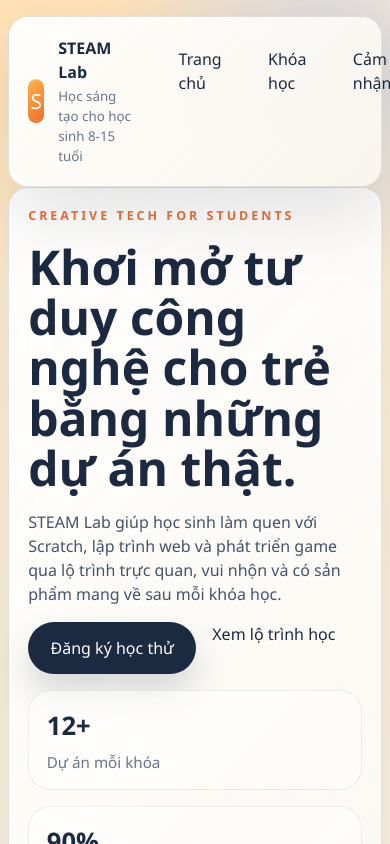
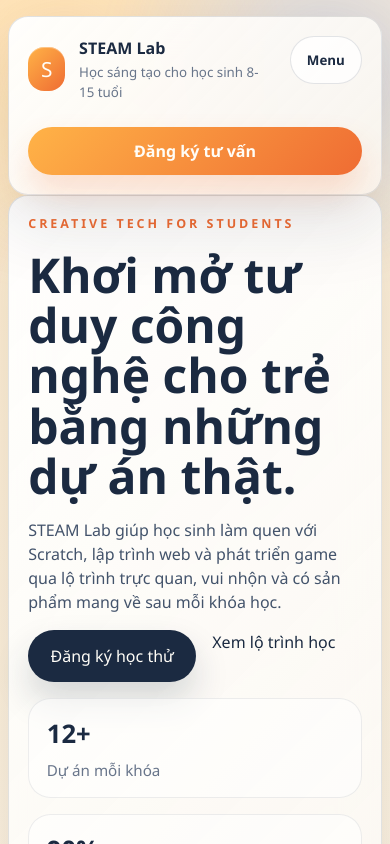
Before and after one commit to channie111105/STEAM, a React (Vite) app: page / in a window 390 px wide. Shown: the top 844 px of the page. Built offline with nearby package versions, Linux system fonts and the light colour scheme.

Commit message:
fix: improve mobile navigation

```diff
--- a/src/App.css
+++ b/src/App.css
@@ -107,6 +107,17 @@ main {
 .site-nav {
   display: inline-flex;
   gap: 1rem;
+}
+
+.menu-toggle {
+  display: none;
+  min-height: 3rem;
+  padding: 0.7rem 1rem;
+  border-radius: 999px;
+  border: 1px solid rgb(27 42 65 / 0.12);
+  background: rgb(255 255 255 / 0.72);
+  color: var(--ink);
+  font-weight: 700;
 }
 
 .site-nav a,
@@ -571,6 +582,8 @@ main {
   }
 
   .site-header {
+    display: grid;
+    grid-template-columns: auto auto;
     align-items: start;
   }
 
@@ -578,6 +591,35 @@ main {
   .testimonial-grid,
   .hero-stats {
     grid-template-columns: 1fr;
+  }
+
+  .menu-toggle {
+    display: inline-flex;
+    align-items: center;
+    justify-content: center;
+    justify-self: end;
+  }
+
+  .site-nav,
+  .header-cta {
+    display: none;
+  }
+
+  .site-nav.site-nav-open {
+    display: grid;
+    grid-column: 1 / -1;
+    gap: 0.35rem;
+    padding-top: 0.4rem;
+  }
+
+  .site-nav.site-nav-open a,
+  .site-header .header-cta {
+    justify-content: center;
+  }
+
+  .site-header .header-cta {
+    display: inline-flex;
+    grid-column: 1 / -1;
   }
 
   .hero-visual {
--- a/src/components/Header.jsx
+++ b/src/components/Header.jsx
@@ -1,4 +1,12 @@
+import { useState } from 'react'
+
 export function Header() {
+  const [isMenuOpen, setIsMenuOpen] = useState(false)
+
+  const handleCloseMenu = () => {
+    setIsMenuOpen(false)
+  }
+
   return (
     <header className="site-header section-shell">
       <a className="brand-mark" href="#hero" aria-label="STEAM home">
@@ -9,14 +17,35 @@ export function Header() {
         </span>
       </a>
 
-      <nav className="site-nav" aria-label="Main navigation">
-        <a href="#hero">Trang chủ</a>
-        <a href="#courses">Khóa học</a>
-        <a href="#testimonials">Cảm nhận</a>
-        <a href="#register">Đăng ký</a>
+      <button
+        className="menu-toggle"
+        type="button"
+        aria-expanded={isMenuOpen}
+        aria-label="Open navigation menu"
+        onClick={() => setIsMenuOpen((currentState) => !currentState)}
+      >
+        Menu
+      </button>
+
+      <nav
+        className={`site-nav ${isMenuOpen ? 'site-nav-open' : ''}`}
+        aria-label="Main navigation"
+      >
+        <a href="#hero" onClick={handleCloseMenu}>
+          Trang chủ
+        </a>
+        <a href="#courses" onClick={handleCloseMenu}>
+          Khóa học
+        </a>
+        <a href="#testimonials" onClick={handleCloseMenu}>
+          Cảm nhận
+        </a>
+        <a href="#register" onClick={handleCloseMenu}>
+          Đăng ký
+        </a>
       </nav>
 
-      <a className="header-cta" href="#register">
+      <a className="header-cta" href="#register" onClick={handleCloseMenu}>
         Đăng ký tư vấn
       </a>
     </header>
```
